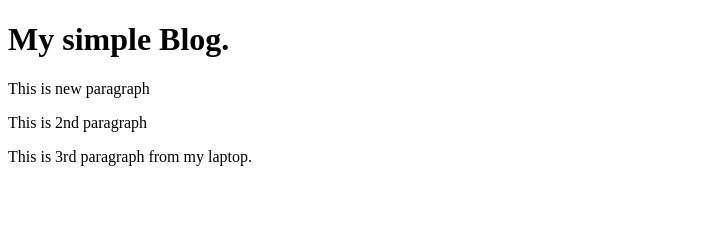
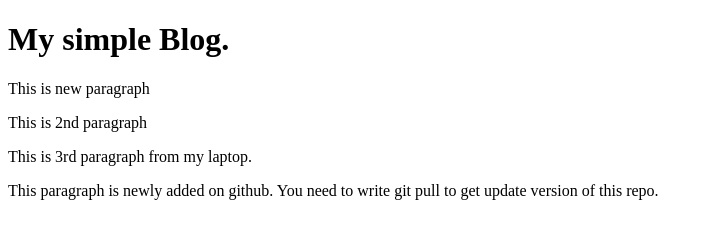
Before and after one commit to stnayem/simple_html_css_01, a plain HTML site: page index.html in a window 1280 px wide. Shown: the whole page, without its empty margins (0-713 px from the left). Drawn offline with Linux system fonts and the light colour scheme.

Commit message:
Update index.html

```diff
--- a/index.html
+++ b/index.html
@@ -10,6 +10,7 @@
     <p>This is new paragraph</p>
     <p>This is 2nd paragraph</p>
     <p>This is 3rd paragraph from my laptop.</p>
+    <p>This paragraph is newly added on github. You need to write git pull to get update version of this repo.</p>
 
 </body>
 </html>
```
